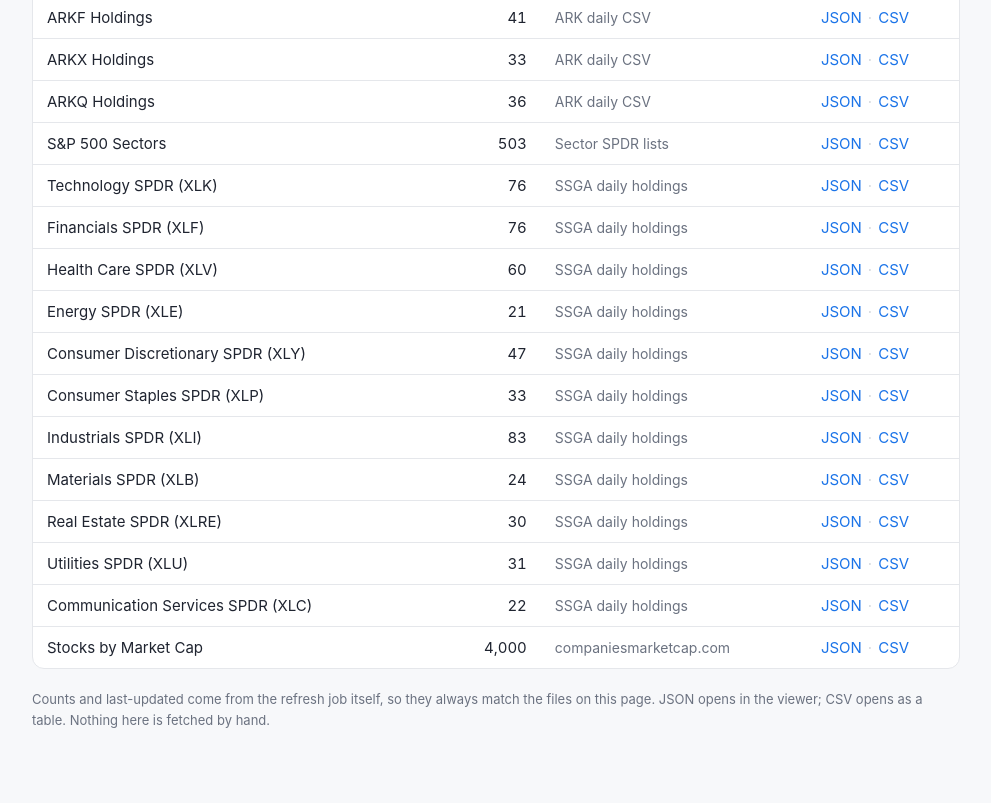
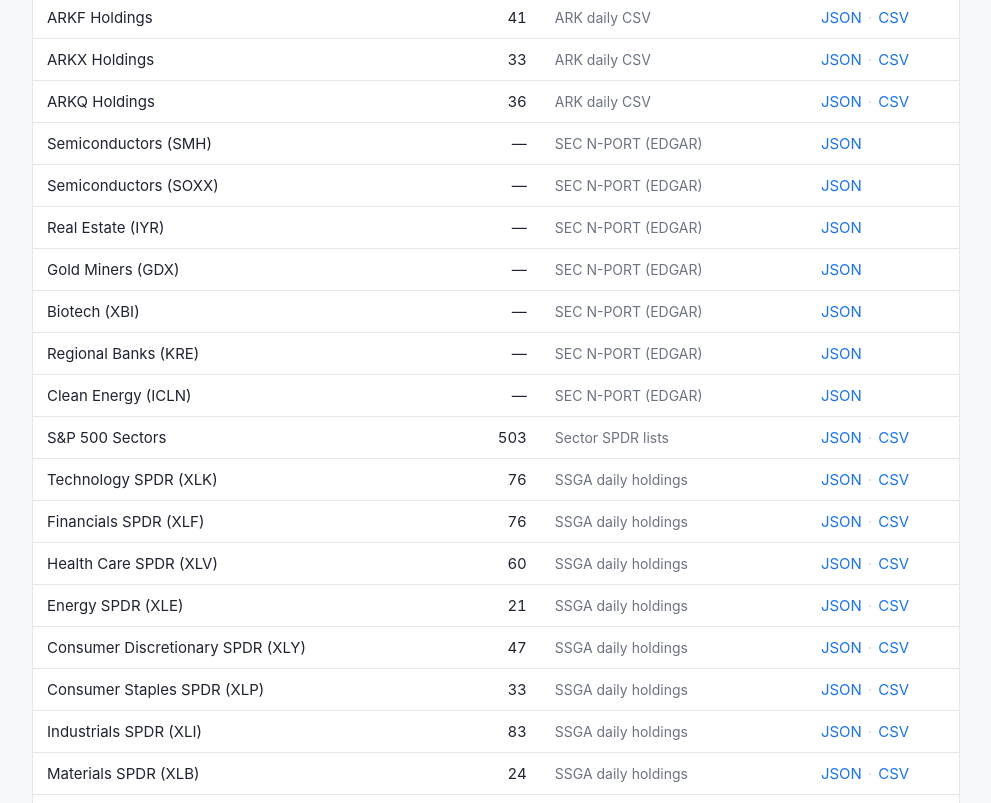
Before and after one commit to chartsmaster1/watchlist-utils, a plain HTML site: page public/index.html in a window 1280 px wide. Shown: the part 1181-1984 px from the top of the page, without its empty margins (144-1135 px from the left). Before the commit the page ends 1960 px from the top, so only its background shows below. Drawn offline with Linux system fonts and the light colour scheme; no server answers.

Commit message:
Add 7 industry grouping ETF datasets (SMH/SOXX/IYR/GDX/XBI/KRE/ICLN) via N-PORT

```diff
--- a/public/index.html
+++ b/public/index.html
@@ -100,6 +100,13 @@
       { name: "ARKF Holdings", json: "arkf.json", csv: "arkf.csv", source: "ARK daily CSV" },
       { name: "ARKX Holdings", json: "arkx.json", csv: "arkx.csv", source: "ARK daily CSV" },
       { name: "ARKQ Holdings", json: "arkq.json", csv: "arkq.csv", source: "ARK daily CSV" },
+      { name: "Semiconductors (SMH)", json: "smh.json", csv: "smh.csv", source: "SEC N-PORT (EDGAR)" },
+      { name: "Semiconductors (SOXX)", json: "soxx.json", csv: "soxx.csv", source: "SEC N-PORT (EDGAR)" },
+      { name: "Real Estate (IYR)", json: "iyr.json", csv: "iyr.csv", source: "SEC N-PORT (EDGAR)" },
+      { name: "Gold Miners (GDX)", json: "gdx.json", csv: "gdx.csv", source: "SEC N-PORT (EDGAR)" },
+      { name: "Biotech (XBI)", json: "xbi.json", csv: "xbi.csv", source: "SEC N-PORT (EDGAR)" },
+      { name: "Regional Banks (KRE)", json: "kre.json", csv: "kre.csv", source: "SEC N-PORT (EDGAR)" },
+      { name: "Clean Energy (ICLN)", json: "icln.json", csv: "icln.csv", source: "SEC N-PORT (EDGAR)" },
       { name: "S&P 500 Sectors", json: "spysectors.json", csv: "spysectors.csv", source: "Sector SPDR lists" },
       { name: "Technology SPDR (XLK)", json: "xlk.json", csv: "xlk.csv", source: "SSGA daily holdings" },
       { name: "Financials SPDR (XLF)", json: "xlf.json", csv: "xlf.csv", source: "SSGA daily holdings" },
```
Also changed, not shown: 4 other files.
